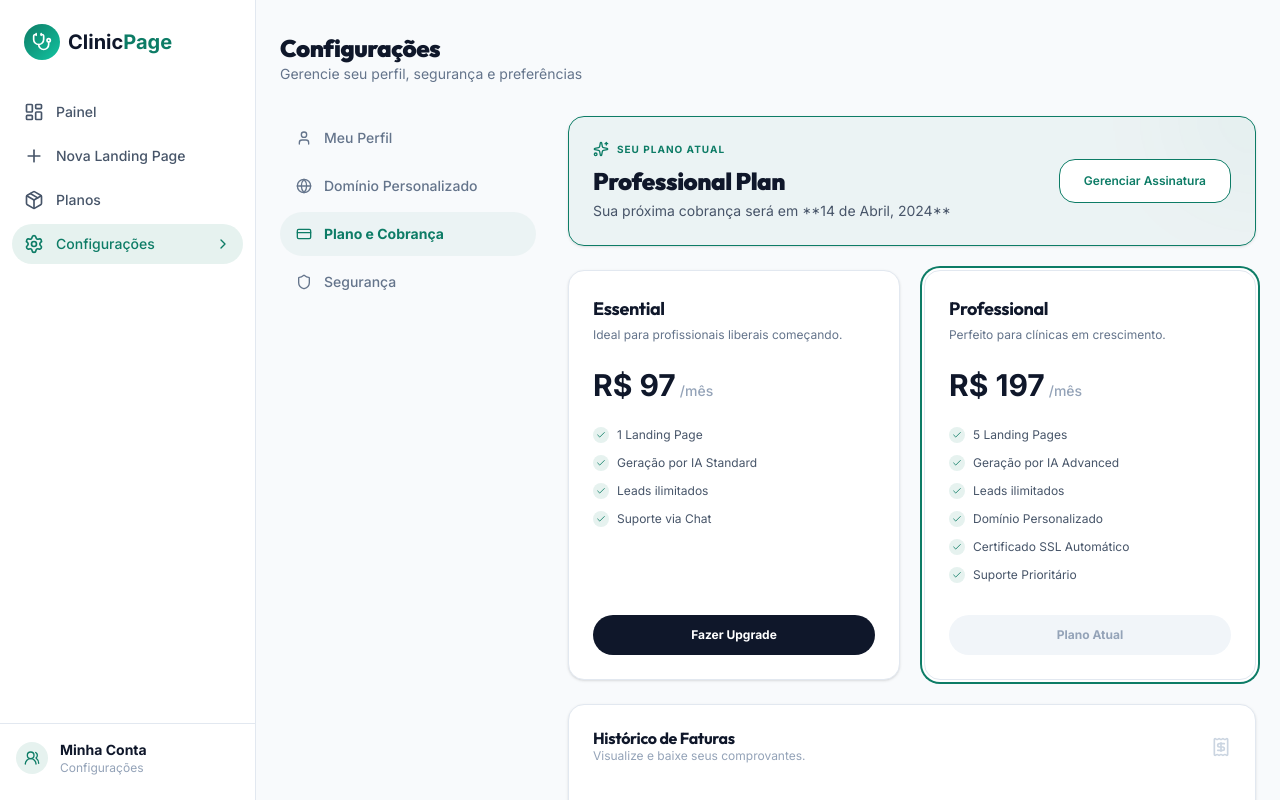
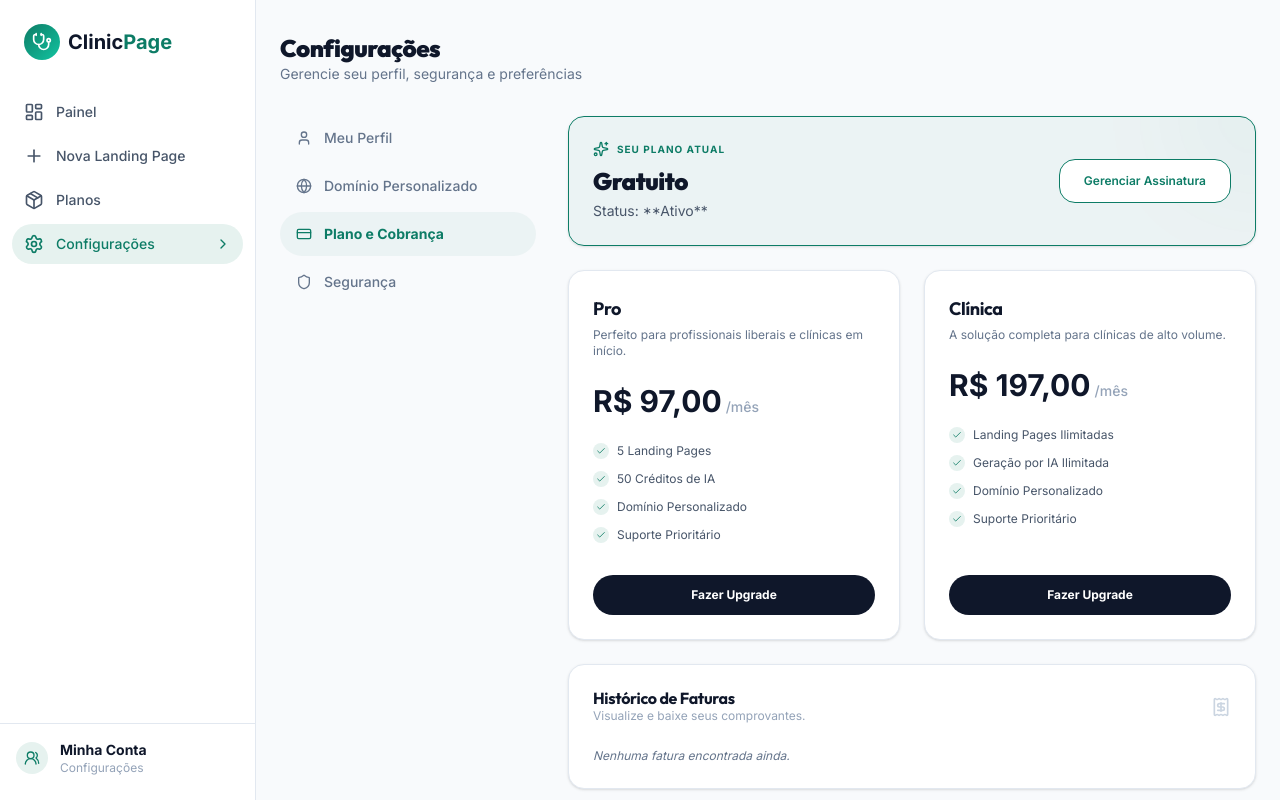
Before and after one commit to acelinosilva/clinicpage, a Next.js app: page /configuracoes/plano in a window 1280 px wide. Shown: the top 800 px of the page. Built offline with nearby package versions, Linux system fonts and the light colour scheme; no server answers.

Commit message:
feat: unified pricing structure and added plan usage card to dashboard

```diff
--- a/src/app/(app)/configuracoes/plano/page.tsx
+++ b/src/app/(app)/configuracoes/plano/page.tsx
@@ -1,27 +1,49 @@
 'use client'
 
-import { CreditCard, Check, Sparkles, Calendar, Receipt } from 'lucide-react'
-
-const PLANS = [
-    {
-        name: 'Essential',
-        price: 'R$ 97',
-        period: '/mês',
-        description: 'Ideal para profissionais liberais começando.',
-        features: ['1 Landing Page', 'Geração por IA Standard', 'Leads ilimitados', 'Suporte via Chat'],
-        current: false
-    },
-    {
-        name: 'Professional',
-        price: 'R$ 197',
-        period: '/mês',
-        description: 'Perfeito para clínicas em crescimento.',
-        features: ['5 Landing Pages', 'Geração por IA Advanced', 'Leads ilimitados', 'Domínio Personalizado', 'Certificado SSL Automático', 'Suporte Prioritário'],
-        current: true
-    }
-]
+import { useState, useEffect } from 'react'
+import { CreditCard, Check, Sparkles, Calendar, Receipt, Loader2 } from 'lucide-react'
+import { PLANS, Plan, formatPrice } from '@/lib/plans'
+import { createClient } from '@/lib/supabase-client'
 
 export default function BillingPage() {
+    const [currentPlan, setCurrentPlan] = useState<Plan>('free')
+    const [loading, setLoading] = useState(true)
+    const supabase = createClient()
+
+    useEffect(() => {
+        async function loadPlan() {
+            try {
+                const { data: { user } } = await supabase.auth.getUser()
+                if (!user) return
+
+                const { data: profile } = await supabase
+                    .from('users')
+                    .select('plan')
+                    .eq('id', user.id)
+                    .single()
+
+                if (profile?.plan) {
+                    setCurrentPlan(profile.plan as Plan)
+                }
+            } catch (error) {
+                console.error('Error loading plan:', error)
+            } finally {
+                setLoading(false)
+            }
+        }
+        loadPlan()
+    }, [])
+
+    if (loading) {
+        return (
+            <div className="h-[40vh] flex items-center justify-center">
+                <Loader2 className="w-8 h-8 text-[#0D7C66] animate-spin" />
+            </div>
+        )
+    }
+
+    const displayedPlans = [PLANS.pro, PLANS.clinic]
+
     return (
         <div className="space-y-6 animate-in slide-in-from-right-4 duration-500">
             {/* Current Plan Summary */}
@@ -32,8 +54,8 @@ export default function BillingPage() {
                             <Sparkles className="w-4 h-4 text-[#0D7C66]" />
                             <span className="text-[10px] font-bold uppercase tracking-widest text-[#0D7C66]">Seu Plano Atual</span>
                         </div>
-                        <h3 className="text-2xl font-black text-[#0F172A]">Professional Plan</h3>
-                        <p className="text-sm text-[#475569] mt-1">Sua próxima cobrança será em **14 de Abril, 2024**</p>
+                        <h3 className="text-2xl font-black text-[#0F172A]">{PLANS[currentPlan].name}</h3>
+                        <p className="text-sm text-[#475569] mt-1">Status: **Ativo**</p>
                     </div>
                     <button className="btn btn-secondary btn-sm h-11 px-6">
                         Gerenciar Assinatura
@@ -43,40 +65,63 @@ export default function BillingPage() {
             </div>
 
             <div className="grid grid-cols-1 lg:grid-cols-2 gap-6">
-                {PLANS.map((plan) => (
+                {displayedPlans.map((plan) => (
                     <div
-                        key={plan.name}
-                        className={`card flex flex-col ${plan.current ? 'ring-2 ring-[#0D7C66] ring-offset-2' : ''}`}
+                        key={plan.id}
+                        className={`card flex flex-col ${currentPlan === plan.id ? 'ring-2 ring-[#0D7C66] ring-offset-2' : ''}`}
                     >
                         <div className="mb-6">
                             <h4 className="font-bold text-[#0F172A] text-lg">{plan.name}</h4>
-                            <p className="text-xs text-[#64748B] mt-1">{plan.description}</p>
+                            <p className="text-xs text-[#64748B] mt-1">
+                                {plan.id === 'pro'
+                                    ? 'Perfeito para profissionais liberais e clínicas em início.'
+                                    : 'A solução completa para clínicas de alto volume.'
+                                }
+                            </p>
                         </div>
 
                         <div className="flex items-baseline gap-1 mb-6">
-                            <span className="text-3xl font-black text-[#0F172A]">{plan.price}</span>
-                            <span className="text-sm text-[#94A3B8] font-medium">{plan.period}</span>
+                            <span className="text-3xl font-black text-[#0F172A]">{formatPrice(plan.price_brl_monthly)}</span>
+                            <span className="text-sm text-[#94A3B8] font-medium">/mês</span>
                         </div>
 
                         <ul className="space-y-3 mb-8 flex-1">
-                            {plan.features.map((feature) => (
-                                <li key={feature} className="flex items-center gap-2 text-xs text-[#475569]">
+                            <li className="flex items-center gap-2 text-xs text-[#475569]">
+                                <div className="w-4 h-4 rounded-full bg-[#0D7C66]/10 flex items-center justify-center text-[#0D7C66]">
+                                    <Check className="w-2.5 h-2.5" />
+                                </div>
+                                {plan.limits.landing_pages_active === -1 ? 'Landing Pages Ilimitadas' : `${plan.limits.landing_pages_active} Landing Pages`}
+                            </li>
+                            <li className="flex items-center gap-2 text-xs text-[#475569]">
+                                <div className="w-4 h-4 rounded-full bg-[#0D7C66]/10 flex items-center justify-center text-[#0D7C66]">
+                                    <Check className="w-2.5 h-2.5" />
+                                </div>
+                                {plan.limits.ai_credits_per_month === -1 ? 'Geração por IA Ilimitada' : `${plan.limits.ai_credits_per_month} Créditos de IA`}
+                            </li>
+                            {plan.limits.custom_domain && (
+                                <li className="flex items-center gap-2 text-xs text-[#475569]">
                                     <div className="w-4 h-4 rounded-full bg-[#0D7C66]/10 flex items-center justify-center text-[#0D7C66]">
                                         <Check className="w-2.5 h-2.5" />
                                     </div>
-                                    {feature}
+                                    Domínio Personalizado
                                 </li>
-                            ))}
+                            )}
+                            <li className="flex items-center gap-2 text-xs text-[#475569]">
+                                <div className="w-4 h-4 rounded-full bg-[#0D7C66]/10 flex items-center justify-center text-[#0D7C66]">
+                                    <Check className="w-2.5 h-2.5" />
+                                </div>
+                                Suporte Prioritário
+                            </li>
                         </ul>
 
                         <button
-                            disabled={plan.current}
-                            className={`w-full py-3 rounded-xl font-bold text-xs transition-all ${plan.current
+                            disabled={currentPlan === plan.id}
+                            className={`w-full py-3 rounded-xl font-bold text-xs transition-all ${currentPlan === plan.id
                                 ? "bg-[#F1F5F9] text-[#94A3B8] cursor-default"
                                 : "bg-[#0F172A] text-white hover:bg-[#1E293B]"
                                 }`}
                         >
-                            {plan.current ? 'Plano Atual' : 'Fazer Upgrade'}
+                            {currentPlan === plan.id ? 'Plano Atual' : 'Fazer Upgrade'}
                         </button>
                     </div>
                 ))}
@@ -93,23 +138,7 @@ export default function BillingPage() {
                 </header>
 
                 <div className="space-y-2">
-                    {[
-                        { date: '14 Mar, 2024', amount: 'R$ 197,00', status: 'pago' },
-                        { date: '14 Fev, 2024', amount: 'R$ 197,00', status: 'pago' },
-                    ].map((invoice, i) => (
-                        <div key={i} className="flex items-center justify-between p-3 rounded-xl hover:bg-[#F8FAFC] transition-all border border-transparent hover:border-[#E2E8F0] group">
-                            <div className="flex items-center gap-3">
-                                <div className="w-8 h-8 rounded-lg bg-[#F1F5F9] flex items-center justify-center">
-                                    <Calendar className="w-4 h-4 text-[#64748B]" />
-                                </div>
-                                <span className="text-sm font-medium text-[#475569]">{invoice.date}</span>
-                            </div>
-                            <div className="flex items-center gap-4">
-                                <span className="text-sm font-bold text-[#0F172A]">{invoice.amount}</span>
-                                <button className="text-[10px] font-black uppercase tracking-widest text-[#0D7C66] opacity-0 group-hover:opacity-100 transition-opacity">PDF</button>
-                            </div>
-                        </div>
-                    ))}
+                    <p className="text-xs text-[#64748B] italic">Nenhuma fatura encontrada ainda.</p>
                 </div>
             </div>
         </div>
--- a/src/app/(app)/dashboard/page.tsx
+++ b/src/app/(app)/dashboard/page.tsx
@@ -2,7 +2,7 @@
 
 import { useState, useEffect } from 'react'
 import Link from 'next/link'
-import { Plus, LayoutDashboard, TrendingUp, Users, Eye, ArrowRight, Globe, FileText, Pause, Loader2 } from 'lucide-react'
+import { Plus, LayoutDashboard, TrendingUp, Users, Eye, ArrowRight, Globe, FileText, Pause, Loader2, Sparkles } from 'lucide-react'
 import { createClient } from '@/lib/supabase-client'
 import { cn } from '@/lib/utils'
 
@@ -49,7 +49,7 @@ export default function DashboardPage() {
                     })
                 }
 
-                setUser(authUser)
+                setUser(profile)
 
                 // 2. Fetch LPs
                 const { data: pages } = await supabase
@@ -137,6 +137,42 @@ export default function DashboardPage() {
                 ))}
             </div>
 
+            {/* Plan Usage Section */}
+            <div className="grid grid-cols-1 lg:grid-cols-3 gap-6 mb-8">
+                <div className="lg:col-span-2 card bg-white border-[#E2E8F0] overflow-hidden">
+                    <div className="flex flex-col md:flex-row md:items-center justify-between gap-6">
+                        <div className="flex-1">
+                            <div className="flex items-center gap-2 mb-3">
+                                <span className="badge badge-blue font-bold uppercase tracking-wider text-[10px]">Plano {user?.plan === 'free' ? 'Gratuito' : user?.plan === 'pro' ? 'Profissional' : 'Clínica Plus'}</span>
+                            </div>
+                            <h3 className="text-lg font-bold text-[#0F172A] mb-1">Seu Uso de Landing Pages</h3>
+                            <p className="text-xs text-[#64748B] mb-4">Você está usando {lps.length} de {user?.plan === 'free' ? '1' : user?.plan === 'pro' ? '5' : 'ilimitadas'} landing pages disponíveis no seu plano.</p>
+
+                            <div className="w-full bg-[#F1F5F9] h-2 rounded-full overflow-hidden mb-2">
+                                <div
+                                    className="bg-[#0D7C66] h-full transition-all duration-500"
+                                    style={{ width: `${Math.min(100, (lps.length / (user?.plan === 'free' ? 1 : user?.plan === 'pro' ? 5 : lps.length || 1)) * 100)}%` }}
+                                />
+                            </div>
+                        </div>
+                        {user?.plan !== 'clinic' && (
+                            <Link href="/planos" className="btn btn-primary h-12 px-8 shadow-lg shadow-[#0D7C66]/20 shrink-0">
+                                <Sparkles className="w-4 h-4" />
+                                Fazer Upgrade
+                            </Link>
+                        )}
+                    </div>
+                </div>
+
+                <div className="card bg-[#F8FAFC] border-dashed border-[#CBD5E1] flex flex-col items-center justify-center text-center py-6">
+                    <div className="w-10 h-10 bg-white rounded-xl shadow-sm flex items-center justify-center mb-3">
+                        <TrendingUp className="w-5 h-5 text-[#0D7C66]" />
+                    </div>
+                    <h4 className="font-bold text-[#0F172A] text-sm">IA de Alta Performance</h4>
+                    <p className="text-[11px] text-[#64748B] mt-1 max-w-[180px]">Otimize suas conversões com sugestões geradas por inteligência artificial.</p>
+                </div>
+            </div>
+
             {/* Landing pages list */}
             <div>
                 <h2 className="text-lg font-bold text-[#0F172A] mb-4">Suas landing pages</h2>
--- a/src/app/(app)/planos/page.tsx
+++ b/src/app/(app)/planos/page.tsx
@@ -1,7 +1,7 @@
 'use client'
 
 import { useState, useEffect } from 'react'
-import { PLANS, Plan } from '@/lib/plans'
+import { PLANS, Plan, formatPrice } from '@/lib/plans'
 import { Check, Rocket, Zap, Crown, Loader2 } from 'lucide-react'
 import { cn } from '@/lib/utils'
 import { createClient } from '@/lib/supabase-client'
@@ -120,16 +120,16 @@ export default function PlansPage() {
                         <Rocket className="w-5 h-5 text-[#0D7C66]" />
                         <h3 className="font-bold text-[#0D7C66]">Profissional</h3>
                     </div>
-                    <div className="text-4xl font-black text-[#0F172A] mb-6">R$ 97<span className="text-sm font-normal text-[#94A3B8]">/mês</span></div>
+                    <div className="text-4xl font-black text-[#0F172A] mb-6">{formatPrice(PLANS.pro.price_brl_monthly)}<span className="text-sm font-normal text-[#94A3B8]">/mês</span></div>
 
                     <ul className="space-y-4 mb-8">
                         <li className="flex items-center gap-3 text-sm text-[#475569]">
                             <Check className="w-4 h-4 text-[#0D7C66] shrink-0" />
-                            <strong>5 landing pages</strong> ativas
+                            <strong>{PLANS.pro.limits.landing_pages_active} landing pages</strong> ativas
                         </li>
                         <li className="flex items-center gap-3 text-sm text-[#475569]">
                             <Check className="w-4 h-4 text-[#0D7C66] shrink-0" />
-                            <strong>IA Ilimitada</strong>
+                            <strong>{PLANS.pro.limits.ai_credits_per_month} Créditos de IA</strong> p/ mês
                         </li>
                         <li className="flex items-center gap-3 text-sm text-[#475569]">
                             <Check className="w-4 h-4 text-[#0D7C66] shrink-0" />
@@ -156,7 +156,7 @@ export default function PlansPage() {
                         <Crown className="w-5 h-5 text-[#F97316]" />
                         <h3 className="font-bold text-[#475569]">Clínica Plus</h3>
                     </div>
-                    <div className="text-4xl font-black text-[#0F172A] mb-6">R$ 197<span className="text-sm font-normal text-[#94A3B8]">/mês</span></div>
+                    <div className="text-4xl font-black text-[#0F172A] mb-6">{formatPrice(PLANS.clinic.price_brl_monthly)}<span className="text-sm font-normal text-[#94A3B8]">/mês</span></div>
 
                     <ul className="space-y-4 mb-8">
                         <li className="flex items-center gap-3 text-sm text-[#475569]">
--- a/src/lib/plans.ts
+++ b/src/lib/plans.ts
@@ -71,7 +71,7 @@ export const PLANS: Record<Plan, PlanConfig> = {
     price_brl_yearly: 87000,
     limits: {
       landing_pages_active: 5,
-      ai_credits_per_month: -1,
+      ai_credits_per_month: 50,
       templates_available: -1,
       custom_domain: true,
       custom_domains_limit: 1,
@@ -97,8 +97,8 @@ export const PLANS: Record<Plan, PlanConfig> = {
   clinic: {
     id: 'clinic',
     name: 'Clínica',
-    price_brl_monthly: 24700,
-    price_brl_yearly: 222000,
+    price_brl_monthly: 19700,
+    price_brl_yearly: 177000,
     limits: {
       landing_pages_active: -1,
       ai_credits_per_month: -1,
```
